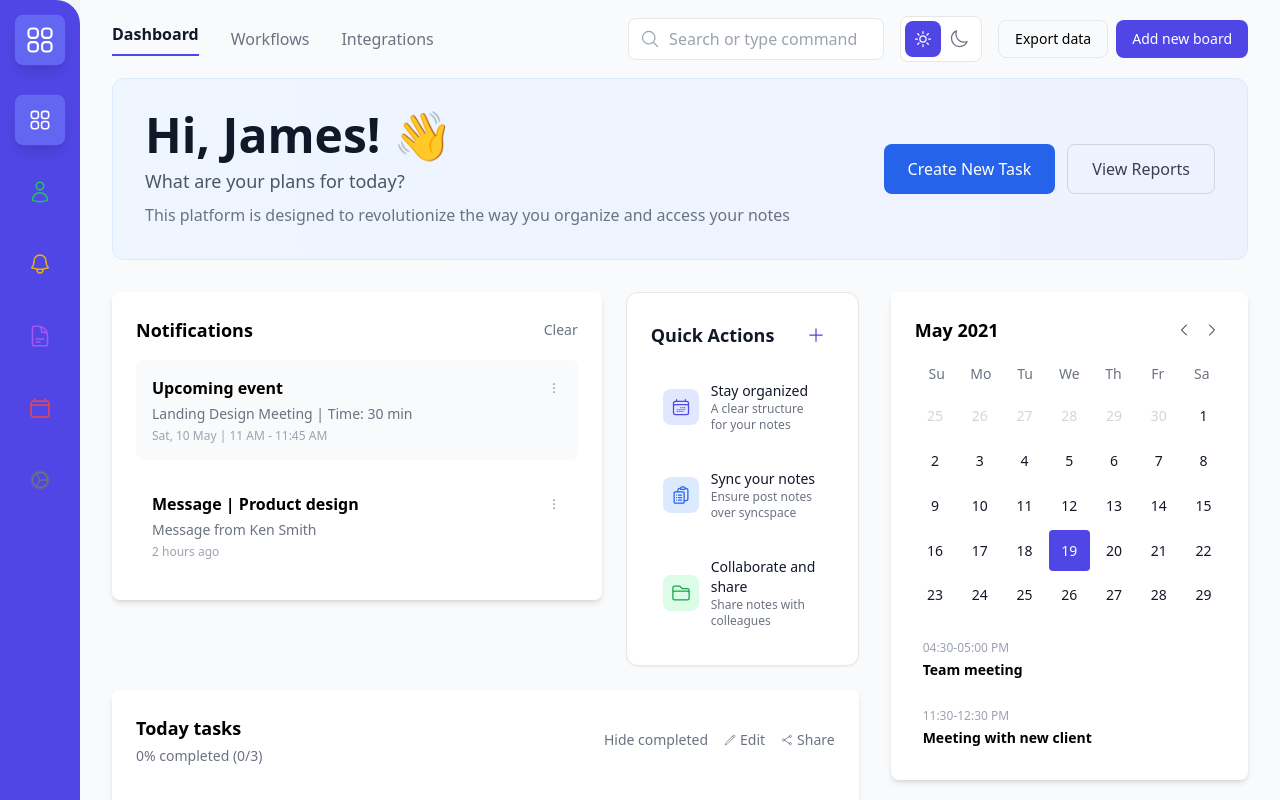
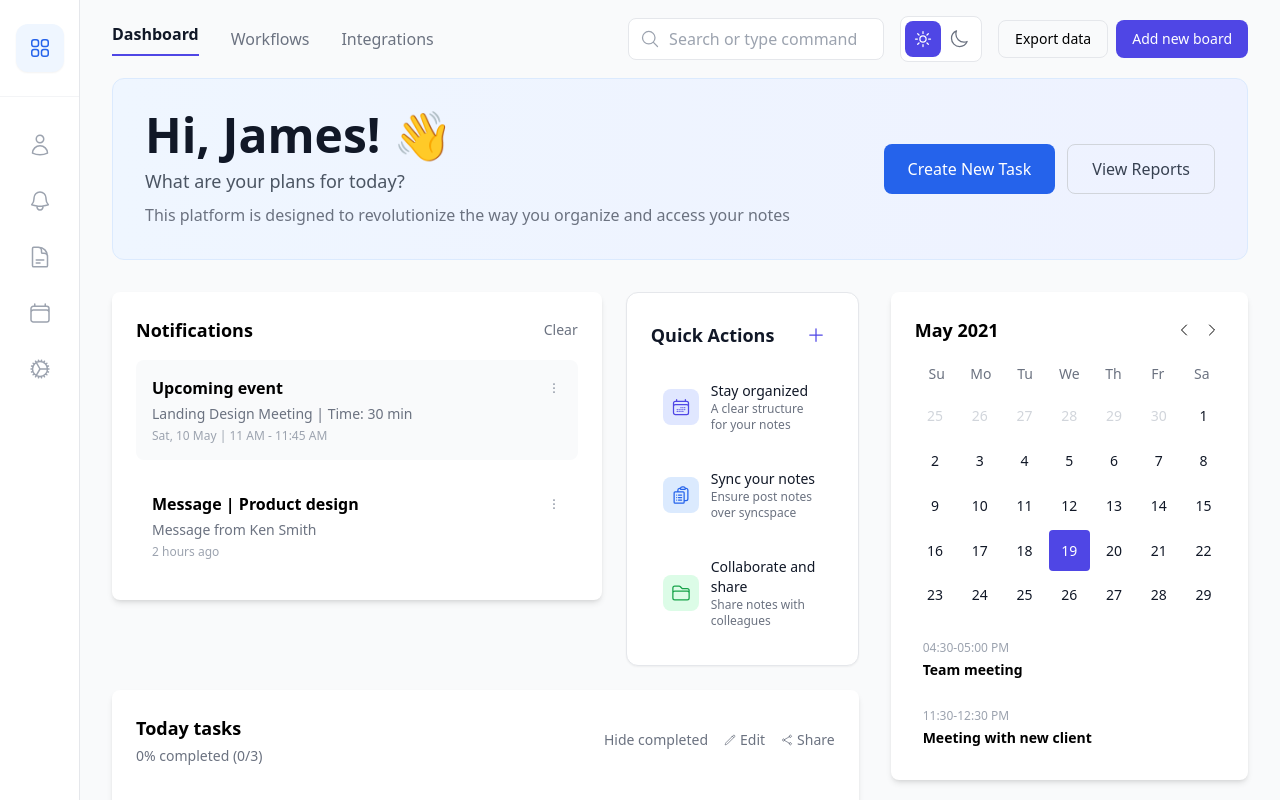
Before and after one commit to fahimmoon/todo, a React (Create React App) app: page / in a window 1280 px wide. Shown: the top 800 px of the page. Built offline with nearby package versions, Linux system fonts and the light colour scheme; the HTML template or start-up script is replaced by a standard one.

Commit message:
Redesign sidebar with minimalist white design - clean icons, better spacing, remove premium component

```diff
--- a/src/components/Sidebar.js
+++ b/src/components/Sidebar.js
@@ -62,12 +62,12 @@ const Sidebar = ({ isOpen, onToggle, currentPage, onNavigate }) => {
 
   const sidebarClasses = `
     sidebar-container fixed lg:relative z-50 lg:z-auto
-    bg-indigo-600 text-white flex flex-col py-4 space-y-6 lg:space-y-8
-    rounded-r-3xl min-h-screen shadow-xl lg:shadow-none
+    bg-white border-r border-gray-200 flex flex-col
+    shadow-lg lg:shadow-none
     transition-all duration-300 ease-in-out
     ${isMobile
-      ? `w-72 ${isOpen ? 'translate-x-0' : '-translate-x-full'} left-0 top-0`
-      : 'w-16 lg:w-20 relative translate-x-0'
+      ? `w-72 ${isOpen ? 'translate-x-0' : '-translate-x-full'} left-0 top-0 min-h-screen`
+      : 'w-16 lg:w-20 relative translate-x-0 min-h-screen'
     }
   `;
 
@@ -83,120 +83,59 @@ const Sidebar = ({ isOpen, onToggle, currentPage, onNavigate }) => {
 
       {/* Sidebar */}
       <div className={sidebarClasses}>
-        {/* Header - Make Dashboard Icon Clickable */}
-        <div className="flex items-center justify-between px-4 lg:px-0 lg:justify-center">
-          <div className="flex items-center space-x-3">
+        {/* Header - Dashboard Icon */}
+        <div className="flex items-center justify-center py-6 border-b border-gray-100">
           <button
             onClick={() => handleItemClick('dashboard')}
-              className={`p-2 rounded-lg transition-all duration-200 ${
+            className={`p-3 rounded-xl transition-all duration-200 ${
               activeItem === 'dashboard'
-                  ? 'bg-indigo-500 scale-105 shadow-lg'
-                  : 'bg-indigo-700 hover:bg-indigo-500 hover:scale-105'
+                ? 'bg-blue-50 text-blue-600 shadow-sm'
+                : 'text-gray-400 hover:bg-gray-50 hover:text-gray-600'
             }`}
-              title="Go to Dashboard"
+            title="Dashboard"
           >
-              <Squares2X2Icon className="h-6 w-6 lg:h-8 lg:w-8" />
+            <Squares2X2Icon className="h-6 w-6" />
           </button>
-            {isMobile && (
-              <span className="font-bold text-lg">Dashboard</span>
-            )}
-          </div>
-
-          {/* Close button for mobile */}
-          {isMobile && (
-            <button
-              onClick={onToggle}
-              className="p-2 hover:bg-indigo-500 rounded-lg transition-colors lg:hidden"
-            >
-              <XMarkIcon className="h-6 w-6" />
-            </button>
-          )}
         </div>
 
         {/* Navigation Items */}
-        <nav className="flex flex-col flex-1 px-4 lg:px-0 lg:items-center space-y-2 lg:space-y-6">
-          {menuItems.map((item) => {
+        <nav className="flex flex-col flex-1 py-6 space-y-2">
+          {menuItems.filter(item => item.id !== 'dashboard').map((item) => {
             const IconComponent = item.icon;
             const isActive = activeItem === item.id;
 
             return (
+              <div key={item.id} className={`${isMobile ? 'px-4' : 'flex justify-center'}`}>
                 <button
-                key={item.id}
                   onClick={() => handleItemClick(item.id)}
-                className={`group relative flex items-center w-full lg:w-auto p-3 rounded-lg transition-all duration-200 ${
+                  className={`${isMobile ? 'flex items-center space-x-3 w-full p-3' : 'p-3'} rounded-xl transition-all duration-200 ${
                     isActive
-                    ? 'bg-indigo-500 scale-105 shadow-lg'
-                    : 'hover:bg-indigo-500 hover:scale-105'
+                      ? 'bg-blue-50 text-blue-600 shadow-sm'
+                      : 'text-gray-400 hover:bg-gray-50 hover:text-gray-600'
                   }`}
                   title={item.label}
                 >
-                <IconComponent className={`h-5 w-5 lg:h-6 lg:w-6 ${isActive ? 'text-white' : item.color} ${isMobile ? 'mr-3' : ''}`} />
-
-                {/* Label for mobile */}
+                  <IconComponent className="h-6 w-6" />
                   {isMobile && (
-                  <span className="font-medium">{item.label}</span>
-                )}
-
-                {/* Tooltip for desktop */}
-                {!isMobile && (
-                  <div className="absolute left-full ml-3 px-3 py-2 bg-gray-900 text-white text-sm rounded-lg opacity-0 group-hover:opacity-100 transition-opacity duration-200 pointer-events-none whitespace-nowrap z-50 hidden lg:block">
-                    {item.label}
-                    <div className="absolute left-0 top-1/2 -translate-y-1/2 -translate-x-1 w-2 h-2 bg-gray-900 rotate-45"></div>
-                  </div>
-                )}
-
-                {/* Active indicator */}
-                {isActive && (
-                  <div className="absolute right-0 top-1/2 -translate-y-1/2 w-1 h-8 bg-white rounded-l-full lg:hidden"></div>
+                    <span className="font-medium text-gray-700">{item.label}</span>
                   )}
                 </button>
+              </div>
             );
           })}
         </nav>
 
-        {/* User Profile Section for Mobile */}
+        {/* Mobile Menu - Show labels */}
         {isMobile && (
-          <div className="px-4 py-4 border-t border-indigo-500">
-            <div className="flex items-center space-x-3">
-              <div className="w-10 h-10 bg-indigo-400 rounded-full flex items-center justify-center">
-                <UserIcon className="h-5 w-5" />
-              </div>
-              <div>
-                <p className="font-medium text-sm">John Doe</p>
-                <p className="text-xs text-indigo-200">john@example.com</p>
-              </div>
-            </div>
+          <div className="px-4 pb-4">
+            <button
+              onClick={onToggle}
+              className="flex items-center justify-center w-full p-3 text-gray-400 hover:text-gray-600 hover:bg-gray-50 rounded-xl transition-colors"
+            >
+              <XMarkIcon className="h-6 w-6" />
+            </button>
           </div>
         )}
-
-        {/* Quick Stats for Mobile */}
-        {isMobile && (
-          <div className="px-4 pb-4 space-y-3">
-            <div className="bg-indigo-500 bg-opacity-50 rounded-lg p-3">
-              <div className="flex justify-between items-center mb-2">
-                <span className="text-sm text-indigo-200">Today's Progress</span>
-                <span className="text-sm font-bold">75%</span>
-              </div>
-              <div className="w-full bg-indigo-400 bg-opacity-30 rounded-full h-2">
-                <div className="bg-white h-2 rounded-full w-3/4 transition-all duration-500"></div>
-              </div>
-            </div>
-
-            <div className="grid grid-cols-2 gap-2 text-center">
-              <div className="bg-indigo-500 bg-opacity-50 rounded-lg p-2">
-                <div className="text-lg font-bold">12</div>
-                <div className="text-xs text-indigo-200">Tasks</div>
-              </div>
-              <div className="bg-indigo-500 bg-opacity-50 rounded-lg p-2">
-                <div className="text-lg font-bold">3</div>
-                <div className="text-xs text-indigo-200">Meetings</div>
-              </div>
-            </div>
-          </div>
-        )}
-
-        {/* Bottom spacer */}
-        <div className="flex-shrink-0"></div>
       </div>
     </>
   );
--- a/src/components/pages/DashboardPage.js
+++ b/src/components/pages/DashboardPage.js
@@ -5,7 +5,6 @@ import Notifications from '../Notifications';
 import Assignments from '../Assignments';
 import Calendar from '../Calendar';
 import TodayTasks from '../TodayTasks';
-import PremiumBanner from '../PremiumBanner';
 import DataResearch from '../DataResearch';
 import BoardMeeting from '../BoardMeeting';
 
@@ -48,7 +47,6 @@ const DashboardPage = () => {
         {/* Right Column - Sidebar Content */}
         <div className="lg:col-span-4 space-y-4 lg:space-y-6">
           <Calendar />
-          <PremiumBanner />
           <BoardMeeting />
         </div>
       </div>
```
Lines whose indentation alone changed are shown as unchanged.
